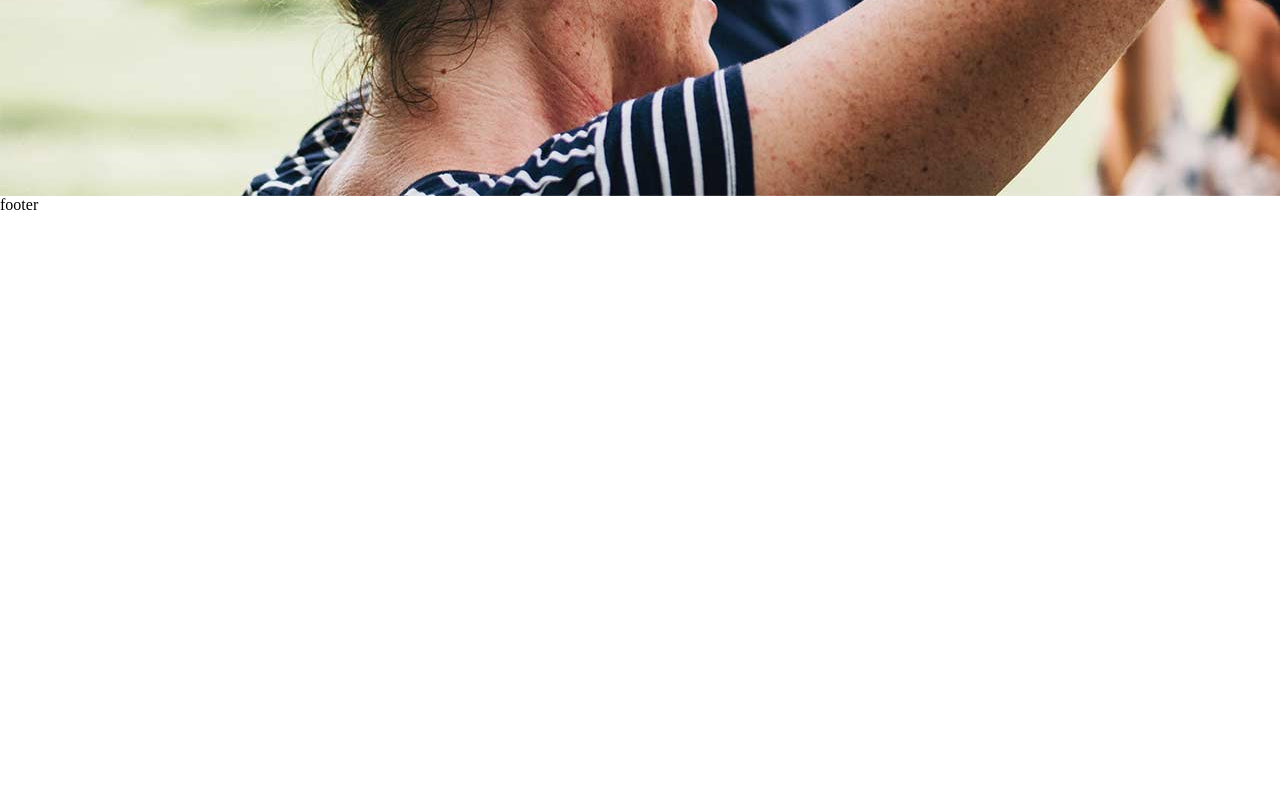
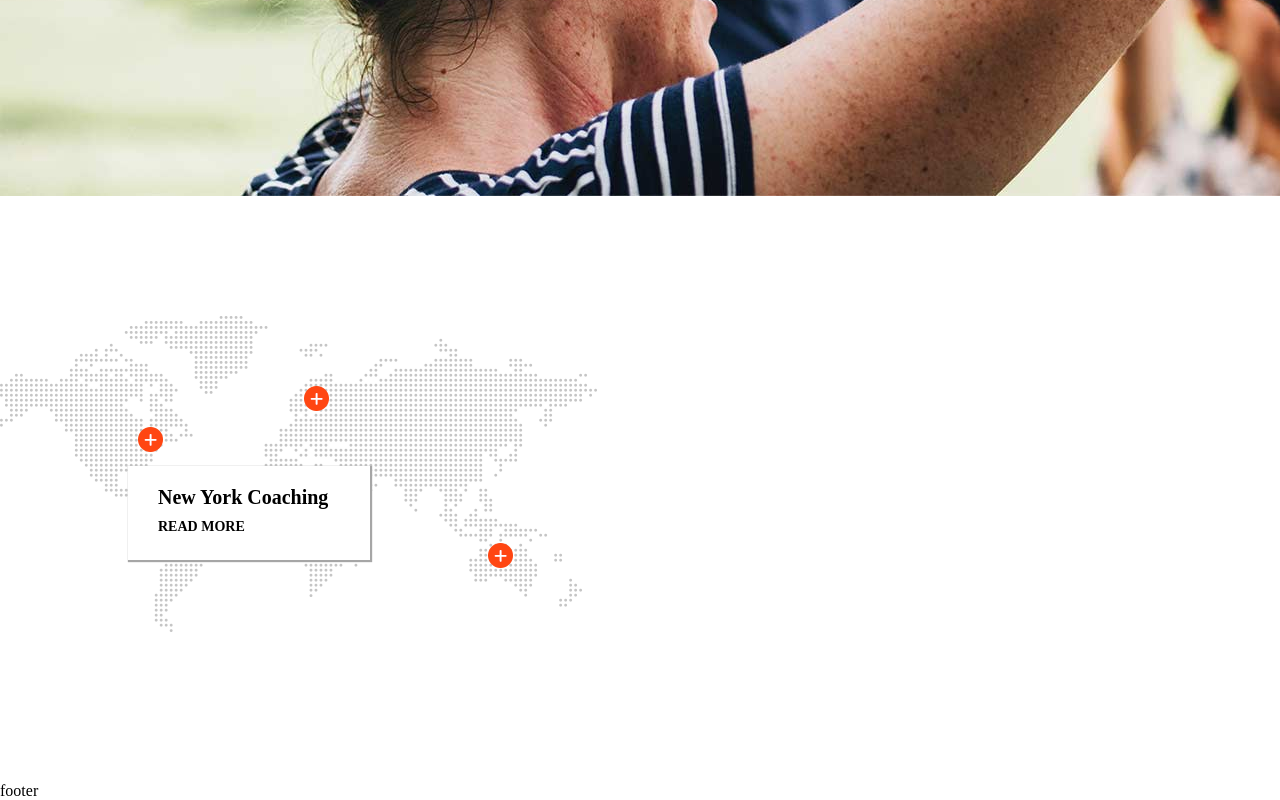
Before and after one commit to dieromeo/proj-html-vuejs, a Vue app: page / in a window 1280 px wide. Shown: the part 6040-6840 px from the top of the page. Before the commit the page ends 6254 px from the top, so only its background shows below. Built offline with nearby package versions, Linux system fonts and the light colour scheme.

Commit message:
feat: about us section map

```diff
--- /dev/null
+++ b/src/components/Main/AboutUs.vue
@@ -0,0 +1,92 @@
+<script>
+import ReadMore from '../ReadMore.vue';
+
+export default {
+    name: 'AboutUs',
+    data() {
+        return {
+            mapImage: { url: '../../../public/img/h1-contact-rev-01.png', alt: 'map' },
+            plusImage: { url: '../../../public/img/h1-contact-rev-02.png', alt: 'plus' }
+        };
+    },
+    components: { ReadMore }
+}
+</script>
+
+<template>
+    <section>
+        <div class="small-container">
+            <div class="main-content">
+                <div class="left">
+                    <img :src="mapImage.url" :alt="mapImage.alt">
+                    <img class="new-york" :src="plusImage.url" :alt="plusImage.alt">
+                    <img class="melbourne" :src="plusImage.url" :alt="plusImage.alt">
+                    <img class="london" :src="plusImage.url" :alt="plusImage.alt">
+                    <div class="event">
+                        <h2>New York Coaching</h2>
+                        <ReadMore class="no-mg" />
+                    </div>
+                </div>
+                <div class="right"></div>
+            </div>
+        </div>
+    </section>
+</template>
+
+<style lang="scss" scoped>
+@use '../../style/partials/variables' as *;
+
+.small-container {
+    padding: 120px 0 150px 0;
+}
+
+.main-content {
+    display: flex;
+    gap: 70px;
+
+    .left {
+        width: 50%;
+        position: relative;
+
+        .new-york {
+            position: absolute;
+            bottom: 180px;
+            left: 138px;
+        }
+
+        .melbourne {
+            position: absolute;
+            left: 488px;
+            bottom: 64px;
+        }
+
+        .london {
+            position: absolute;
+            left: 304px;
+            top: 70px;
+        }
+
+        .event {
+            padding: 20px 42px 25px 30px;
+            background-color: $white;
+            box-shadow: 1px 1px 1px 1px $text-secondary;
+            position: absolute;
+            left: 128px;
+            bottom: 72px;
+
+            h2 {
+                font-size: 20px;
+                margin-bottom: 10px;
+            }
+
+            .no-mg {
+                margin: 0;
+            }
+        }
+    }
+
+    .right {
+        width: 50%;
+    }
+}
+</style>
--- a/src/components/Main/MainComponent.vue
+++ b/src/components/Main/MainComponent.vue
@@ -1,4 +1,5 @@
 <script>
+import AboutUs from './AboutUs.vue';
 import Carousel from './Carousel.vue';
 import CreativeLeader from './CreativeLeader.vue';
 import LatestNews from './LatestNews.vue';
@@ -9,7 +10,7 @@ import UpcomingEvents from './UpcomingEvents.vue';
 
 export default {
     name: 'MainComponent',
-    components: { Specialties, Team, UpcomingEvents, CreativeLeader, LatestNews, Testimonials, Carousel }
+    components: { Specialties, Team, UpcomingEvents, CreativeLeader, LatestNews, Testimonials, Carousel, AboutUs }
 }
 </script>
 
@@ -21,6 +22,7 @@ export default {
     <LatestNews />
     <Testimonials />
     <Carousel />
+    <AboutUs />
 </template>
 
 <style></style>
```
Also changed, not shown: public/img/h1-contact-rev-01.png (added), public/img/h1-contact-rev-02.png (added).
